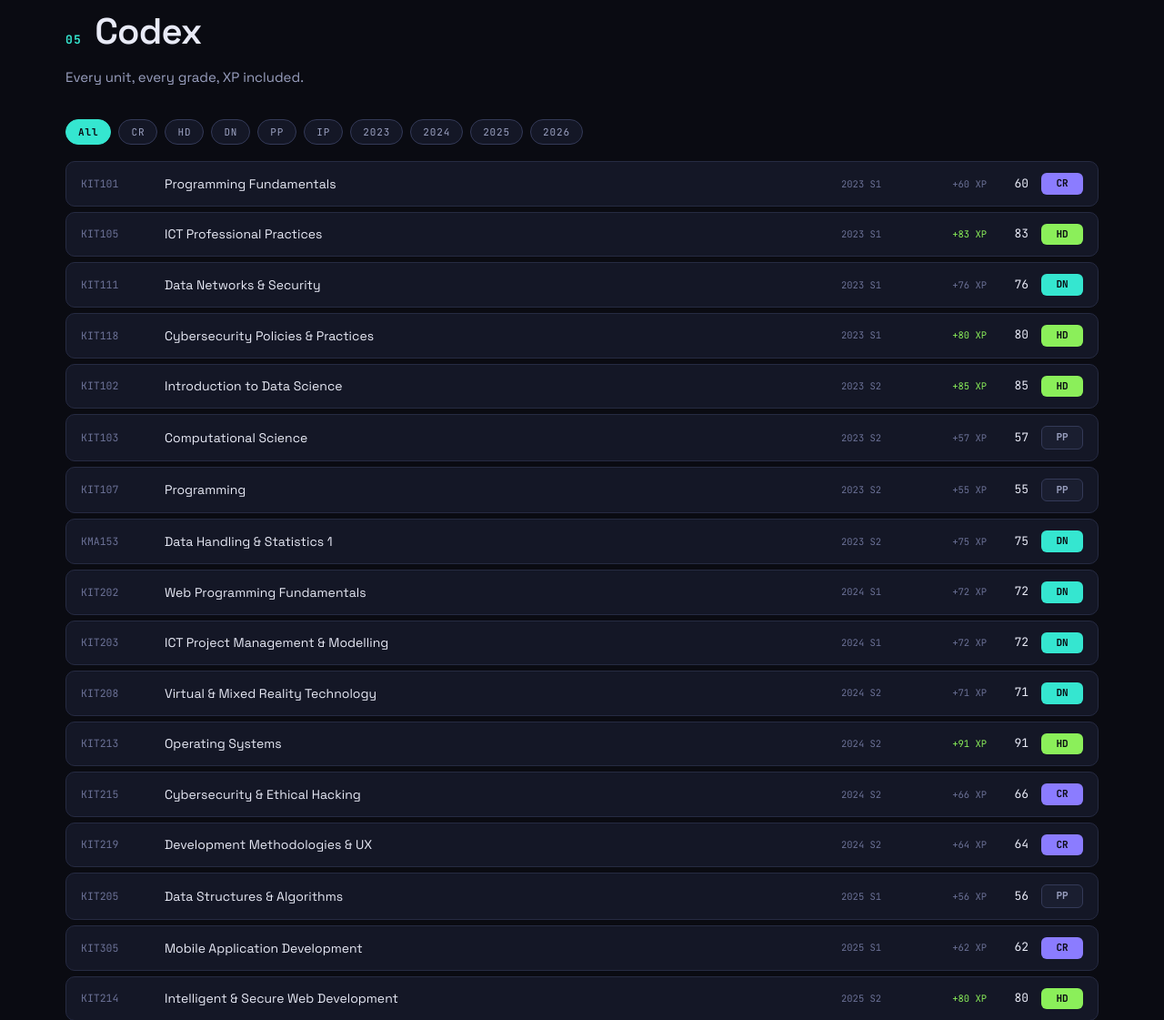
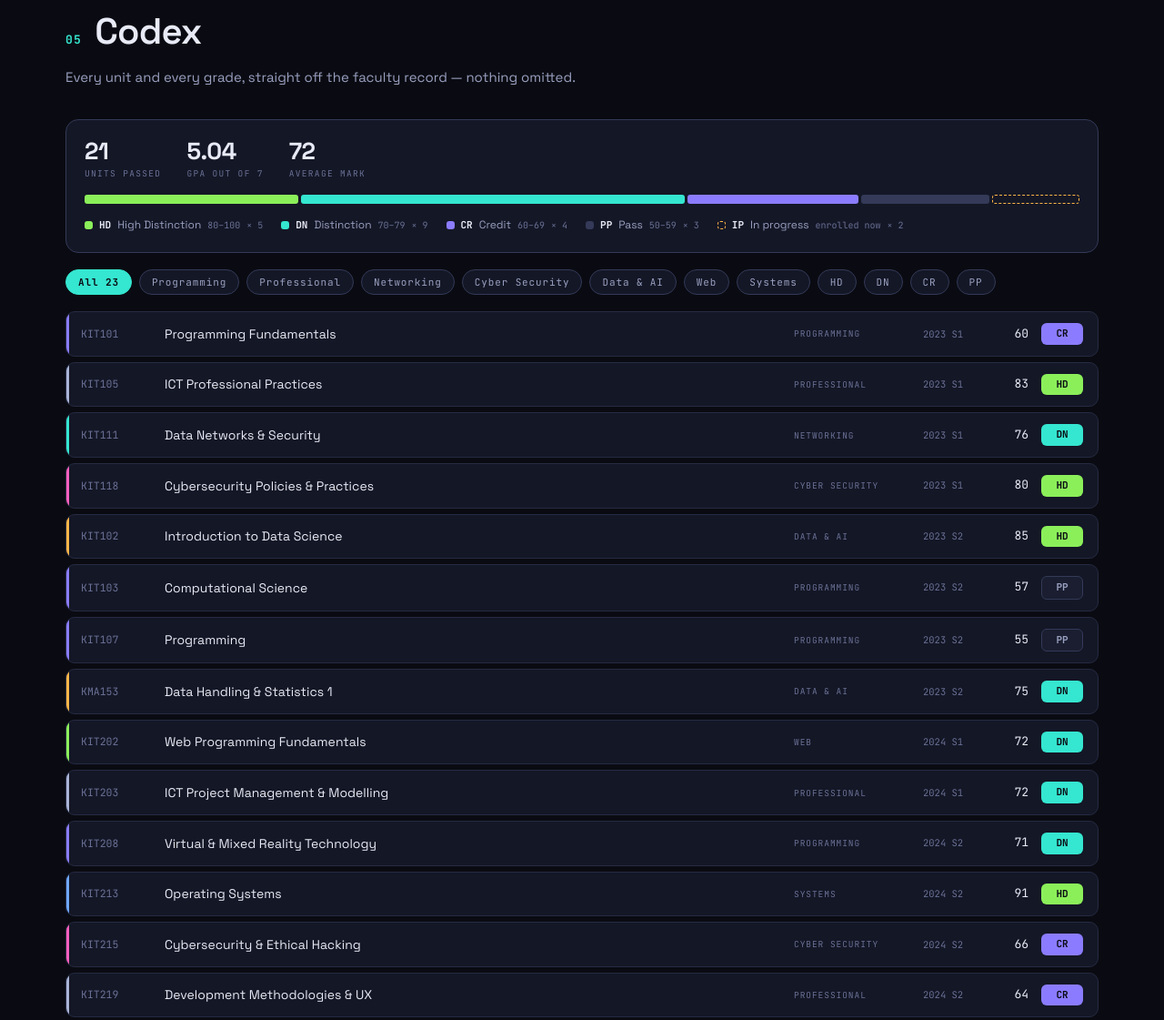
Before and after one commit to MISAN0/nomaan.github.io, a plain HTML site: page index.html in a window 1280 px wide. Shown: the part 7897-9018 px from the top of the page at 91% size. Drawn offline with Linux system fonts and the light colour scheme.

Commit message:
Explain the grading scale and group units by subject
Twenty-three rows of unexplained grade codes asked a lot of a reader,
particularly one outside Australia, where HD, DN, CR and PP mean
nothing.

- Add a summary strip: units passed, GPA, average mark, and a bar
  showing the shape of the record at a glance
- Spell out every grade code with its name and mark range, and count
  how many of each were earned
- Tag each unit with a subject theme matching a skill-tree branch, shown
  as a coloured stripe and offered as a filter, so a reader can check
  the security or data claims against the units behind them
- Replace the year filters with those themes; the year is already on
  every row, and subject is the more useful cut
- Drop the per-row XP column, which competed with the mark for
  attention. Marks still drive XP in the running total.

```diff
--- a/app.js
+++ b/app.js
@@ -307,13 +307,39 @@ function renderArtifacts(list) {
 }
 
 /* ---------- Codex + filters ---------- */
-function renderCodex(codex) {
-  const grades = [...new Set(codex.map(u => u.grade))];
-  const years = [...new Set(codex.map(u => u.year))].sort();
+function renderCodex(codex, academic, gradeScale) {
+  const passed = codex.filter(u => u.grade !== 'IP');
+
+  /* Summary: the numbers a reader wants before reading 23 rows. */
+  const counts = gradeScale
+    .map(g => ({ ...g, n: codex.filter(u => u.grade === g.code).length }))
+    .filter(g => g.n > 0);
+
+  $('#codexSummary').innerHTML = `
+    <div class="cx-stats">
+      <div class="cx-stat"><b>${passed.length}</b><span>units passed</span></div>
+      <div class="cx-stat"><b>${academic.gpa}</b><span>GPA out of ${academic.gpaScale}</span></div>
+      <div class="cx-stat"><b>${Math.round(passed.reduce((t, u) => t + u.mark, 0) / passed.length)}</b><span>average mark</span></div>
+    </div>
+    <div class="cx-dist" role="img" aria-label="Grade distribution">
+      ${counts.map(g => `<span class="cx-seg g-${esc(g.code)}" style="flex:${g.n}" title="${g.n} × ${esc(g.name)}"></span>`).join('')}
+    </div>
+    <div class="cx-key">
+      ${counts.map(g => `
+        <span class="cx-key-item">
+          <i class="g-${esc(g.code)}"></i>
+          <b>${esc(g.code)}</b> ${esc(g.name)}
+          <em>${esc(g.range)}</em>
+          <span class="cx-key-n">× ${g.n}</span>
+        </span>`).join('')}
+    </div>`;
+
+  const themes = [...new Set(codex.map(u => u.theme))];
   const filters = [
-    { key: 'ALL', label: 'All' },
-    ...grades.map(g => ({ key: 'g:' + g, label: g })),
-    ...years.map(y => ({ key: 'y:' + y, label: y }))
+    { key: 'ALL', label: `All ${codex.length}` },
+    ...themes.map(t => ({ key: 't:' + t, label: t })),
+    ...gradeScale.filter(g => g.code !== 'IP' && codex.some(u => u.grade === g.code))
+      .map(g => ({ key: 'g:' + g.code, label: g.code }))
   ];
   $('#codexFilters').innerHTML = filters
     .map((f, i) => `<button type="button" class="chip ${i === 0 ? 'on' : ''}" data-key="${esc(f.key)}">${esc(f.label)}</button>`)
@@ -322,18 +348,19 @@ function renderCodex(codex) {
   const match = (u, key) => {
     if (key === 'ALL') return true;
     const [kind, val] = key.split(':');
-    return kind === 'g' ? u.grade === val : String(u.year) === val;
+    return kind === 'g' ? u.grade === val : u.theme === val;
   };
 
   const draw = key => {
     const rows = codex.filter(u => match(u, key));
     $('#codexList').innerHTML = rows.map((u, i) => `
-      <div class="codex-row reveal g-${esc(u.grade)}" style="--i:${Math.min(i, 12)}">
+      <div class="codex-row reveal g-${esc(u.grade)} t-${esc(u.theme.replace(/\W+/g, '-'))}"
+           style="--i:${Math.min(i, 12)}" title="${esc(u.theme)} · ${esc(u.pts)} credit points">
         <span class="codex-code">${esc(u.code)}</span>
         <span class="codex-name">${esc(u.name)}</span>
+        <span class="codex-theme">${esc(u.theme)}</span>
         <span class="codex-when">${esc(u.year)} S${esc(u.sem)}</span>
-        <span class="codex-xp">${u.grade === 'IP' ? 'enrolled' : '+' + unitXp(u) + ' XP'}</span>
-        <span class="codex-mark">${u.mark ?? '—'}</span>
+        <span class="codex-mark">${u.grade === 'IP' ? '—' : u.mark}</span>
         <span class="codex-grade">${esc(u.grade)}</span>
       </div>`).join('');
     observeReveals();
@@ -434,7 +461,7 @@ function wireChrome() {
   renderGoals(DATA.goals);
   renderSkills(DATA.skills);
   renderArtifacts(DATA.artifacts);
-  renderCodex(DATA.codex);
+  renderCodex(DATA.codex, DATA.academic, DATA.gradeScale);
   renderCampaign(DATA.campaign);
   renderAchievements(DATA.achievements);
   observeReveals();
--- a/data.js
+++ b/data.js
@@ -444,37 +444,40 @@ const DATA = {
   ],
 
   /* ---------- Codex: every unit, straight off the faculty record ----------
-     mark = the actual mark, and the mark IS the XP for that unit.
-     grade: HD / DN / CR / PP, or IP for currently enrolled.
-     pts = credit points (KIT300 is a 25pt double unit).                      */
+     mark  = the actual mark, and the mark IS the XP for that unit.
+     grade = HD / DN / CR / PP, or IP for currently enrolled. The grade
+             scale is spelled out in `gradeScale` below, because these
+             codes mean nothing outside Australia.
+     pts   = credit points (KIT300 is a 25pt double unit).
+     theme = groups the unit with the matching skill-tree branch.          */
   codex: [
-    { code: "KIT101", name: "Programming Fundamentals",             grade: "CR", mark: 60, year: 2023, sem: 1, pts: 12.5 },
-    { code: "KIT105", name: "ICT Professional Practices",           grade: "HD", mark: 83, year: 2023, sem: 1, pts: 12.5 },
-    { code: "KIT111", name: "Data Networks & Security",             grade: "DN", mark: 76, year: 2023, sem: 1, pts: 12.5 },
-    { code: "KIT118", name: "Cybersecurity Policies & Practices",   grade: "HD", mark: 80, year: 2023, sem: 1, pts: 12.5 },
-    { code: "KIT102", name: "Introduction to Data Science",         grade: "HD", mark: 85, year: 2023, sem: 2, pts: 12.5 },
-    { code: "KIT103", name: "Computational Science",                grade: "PP", mark: 57, year: 2023, sem: 2, pts: 12.5 },
-    { code: "KIT107", name: "Programming",                          grade: "PP", mark: 55, year: 2023, sem: 2, pts: 12.5 },
-    { code: "KMA153", name: "Data Handling & Statistics 1",         grade: "DN", mark: 75, year: 2023, sem: 2, pts: 12.5 },
+    { code: "KIT101", name: "Programming Fundamentals",             grade: "CR", mark: 60, year: 2023, sem: 1, pts: 12.5, theme: "Programming" },
+    { code: "KIT105", name: "ICT Professional Practices",           grade: "HD", mark: 83, year: 2023, sem: 1, pts: 12.5, theme: "Professional" },
+    { code: "KIT111", name: "Data Networks & Security",             grade: "DN", mark: 76, year: 2023, sem: 1, pts: 12.5, theme: "Networking" },
+    { code: "KIT118", name: "Cybersecurity Policies & Practices",   grade: "HD", mark: 80, year: 2023, sem: 1, pts: 12.5, theme: "Cyber Security" },
+    { code: "KIT102", name: "Introduction to Data Science",         grade: "HD", mark: 85, year: 2023, sem: 2, pts: 12.5, theme: "Data & AI" },
+    { code: "KIT103", name: "Computational Science",                grade: "PP", mark: 57, year: 2023, sem: 2, pts: 12.5, theme: "Programming" },
+    { code: "KIT107", name: "Programming",                          grade: "PP", mark: 55, year: 2023, sem: 2, pts: 12.5, theme: "Programming" },
+    { code: "KMA153", name: "Data Handling & Statistics 1",         grade: "DN", mark: 75, year: 2023, sem: 2, pts: 12.5, theme: "Data & AI" },
 
-    { code: "KIT202", name: "Web Programming Fundamentals",         grade: "DN", mark: 72, year: 2024, sem: 1, pts: 12.5 },
-    { code: "KIT203", name: "ICT Project Management & Modelling",   grade: "DN", mark: 72, year: 2024, sem: 1, pts: 12.5 },
-    { code: "KIT208", name: "Virtual & Mixed Reality Technology",   grade: "DN", mark: 71, year: 2024, sem: 2, pts: 12.5 },
-    { code: "KIT213", name: "Operating Systems",                    grade: "HD", mark: 91, year: 2024, sem: 2, pts: 12.5 },
-    { code: "KIT215", name: "Cybersecurity & Ethical Hacking",      grade: "CR", mark: 66, year: 2024, sem: 2, pts: 12.5 },
-    { code: "KIT219", name: "Development Methodologies & UX",       grade: "CR", mark: 64, year: 2024, sem: 2, pts: 12.5 },
+    { code: "KIT202", name: "Web Programming Fundamentals",         grade: "DN", mark: 72, year: 2024, sem: 1, pts: 12.5, theme: "Web" },
+    { code: "KIT203", name: "ICT Project Management & Modelling",   grade: "DN", mark: 72, year: 2024, sem: 1, pts: 12.5, theme: "Professional" },
+    { code: "KIT208", name: "Virtual & Mixed Reality Technology",   grade: "DN", mark: 71, year: 2024, sem: 2, pts: 12.5, theme: "Programming" },
+    { code: "KIT213", name: "Operating Systems",                    grade: "HD", mark: 91, year: 2024, sem: 2, pts: 12.5, theme: "Systems" },
+    { code: "KIT215", name: "Cybersecurity & Ethical Hacking",      grade: "CR", mark: 66, year: 2024, sem: 2, pts: 12.5, theme: "Cyber Security" },
+    { code: "KIT219", name: "Development Methodologies & UX",       grade: "CR", mark: 64, year: 2024, sem: 2, pts: 12.5, theme: "Professional" },
 
-    { code: "KIT205", name: "Data Structures & Algorithms",         grade: "PP", mark: 56, year: 2025, sem: 1, pts: 12.5 },
-    { code: "KIT305", name: "Mobile Application Development",       grade: "CR", mark: 62, year: 2025, sem: 1, pts: 12.5 },
-    { code: "KIT214", name: "Intelligent & Secure Web Development", grade: "HD", mark: 80, year: 2025, sem: 2, pts: 12.5 },
-    { code: "KIT315", name: "Machine Learning & Applications",      grade: "DN", mark: 72, year: 2025, sem: 2, pts: 12.5 },
-    { code: "KIT325", name: "Advanced Cybersecurity & eForensics",  grade: "DN", mark: 79, year: 2025, sem: 2, pts: 12.5 },
+    { code: "KIT205", name: "Data Structures & Algorithms",         grade: "PP", mark: 56, year: 2025, sem: 1, pts: 12.5, theme: "Programming" },
+    { code: "KIT305", name: "Mobile Application Development",       grade: "CR", mark: 62, year: 2025, sem: 1, pts: 12.5, theme: "Programming" },
+    { code: "KIT214", name: "Intelligent & Secure Web Development", grade: "HD", mark: 80, year: 2025, sem: 2, pts: 12.5, theme: "Web" },
+    { code: "KIT315", name: "Machine Learning & Applications",      grade: "DN", mark: 72, year: 2025, sem: 2, pts: 12.5, theme: "Data & AI" },
+    { code: "KIT325", name: "Advanced Cybersecurity & eForensics",  grade: "DN", mark: 79, year: 2025, sem: 2, pts: 12.5, theme: "Cyber Security" },
 
-    { code: "KIT304", name: "Server Administration & Security Assurance", grade: "DN", mark: 74, year: 2026, sem: 1, pts: 12.5 },
-    { code: "KIT318", name: "Big Data & Cloud Computing",           grade: "DN", mark: 73, year: 2026, sem: 1, pts: 12.5 },
+    { code: "KIT304", name: "Server Administration & Security Assurance", grade: "DN", mark: 74, year: 2026, sem: 1, pts: 12.5, theme: "Systems" },
+    { code: "KIT318", name: "Big Data & Cloud Computing",           grade: "DN", mark: 73, year: 2026, sem: 1, pts: 12.5, theme: "Data & AI" },
 
-    { code: "KIT300", name: "ICT Project (Capstone)",               grade: "IP", year: 2026, sem: 2, pts: 25   },
-    { code: "KIT307", name: "Computer Graphics & Animation",        grade: "IP", year: 2026, sem: 2, pts: 12.5 }
+    { code: "KIT300", name: "ICT Project (Capstone)",               grade: "IP", year: 2026, sem: 2, pts: 25, theme: "Professional" },
+    { code: "KIT307", name: "Computer Graphics & Animation",        grade: "IP", year: 2026, sem: 2, pts: 12.5, theme: "Programming" }
   ],
 
   /* ---------- Academic record: shown as HUD chips ---------- */
@@ -486,6 +489,17 @@ const DATA = {
     graduating: "Dec 2026",
     degreeName: "Bachelor of ICT"
   },
+
+  /* ---------- Grade scale ----------
+     Australian grade codes are meaningless to a reader outside the
+     system, so the site prints the name and the mark range.            */
+  gradeScale: [
+    { code: "HD", name: "High Distinction", range: "80–100" },
+    { code: "DN", name: "Distinction",      range: "70–79"  },
+    { code: "CR", name: "Credit",           range: "60–69"  },
+    { code: "PP", name: "Pass",             range: "50–59"  },
+    { code: "IP", name: "In progress",      range: "enrolled now" }
+  ],
 
   /* ---------- Campaign log: experience + education ---------- */
   campaign: [
--- a/index.html
+++ b/index.html
@@ -125,8 +125,9 @@
   <section class="section" id="codex">
     <header class="section-head">
       <h2 class="section-title"><span class="title-idx">05</span> Codex</h2>
-      <p class="section-sub">Every unit, every grade, XP included.</p>
+      <p class="section-sub">Every unit and every grade, straight off the faculty record — nothing omitted.</p>
     </header>
+    <div class="codex-summary" id="codexSummary"></div>
     <div class="codex-filters" id="codexFilters"></div>
     <div class="codex" id="codexList"></div>
   </section>
--- a/style.css
+++ b/style.css
@@ -427,6 +427,40 @@ main { position: relative; z-index: 1; }
 }
 
 /* ── Codex ──────────────────────────────────────────────── */
+/* Summary strip: the headline numbers, the shape of the record, and a
+   key for grade codes that mean nothing outside Australia. */
+.codex-summary {
+  border: 1px solid var(--line-2); border-radius: var(--radius);
+  background: var(--panel); padding: 20px; margin-bottom: 18px;
+}
+.cx-stats { display: flex; flex-wrap: wrap; gap: 28px; margin-bottom: 16px; }
+.cx-stat { display: flex; flex-direction: column; gap: 2px; }
+.cx-stat b { font-size: 26px; letter-spacing: -.02em; line-height: 1.1; }
+.cx-stat span { font-family: var(--mono); font-size: 9.5px; letter-spacing: .14em; text-transform: uppercase; color: var(--txt-mute); }
+
+.cx-dist { display: flex; gap: 3px; height: 10px; margin-bottom: 14px; }
+.cx-seg { border-radius: 3px; min-width: 6px; }
+.cx-seg.g-HD { background: var(--lime); }
+.cx-seg.g-DN { background: var(--cyan); }
+.cx-seg.g-CR { background: var(--violet); }
+.cx-seg.g-PP { background: var(--line-2); }
+.cx-seg.g-IP { background: transparent; border: 1px dashed var(--amber); }
+
+.cx-key { display: flex; flex-wrap: wrap; gap: 8px 20px; }
+.cx-key-item {
+  display: inline-flex; align-items: center; gap: 7px;
+  font-size: 12px; color: var(--txt-dim);
+}
+.cx-key-item i { width: 9px; height: 9px; border-radius: 3px; flex: none; }
+.cx-key-item i.g-HD { background: var(--lime); }
+.cx-key-item i.g-DN { background: var(--cyan); }
+.cx-key-item i.g-CR { background: var(--violet); }
+.cx-key-item i.g-PP { background: var(--line-2); }
+.cx-key-item i.g-IP { border: 1px dashed var(--amber); }
+.cx-key-item b { font-family: var(--mono); font-size: 11px; color: var(--txt); }
+.cx-key-item em { font-style: normal; font-family: var(--mono); font-size: 10px; color: var(--txt-mute); }
+.cx-key-n { font-family: var(--mono); font-size: 10px; color: var(--txt-mute); }
+
 .codex-filters { display: flex; flex-wrap: wrap; gap: 8px; margin-bottom: 18px; }
 .chip {
   font-family: var(--mono); font-size: 11px; letter-spacing: .08em; cursor: pointer;
@@ -437,22 +471,32 @@ main { position: relative; z-index: 1; }
 .chip.on { background: var(--cyan); color: #0a0b12; border-color: var(--cyan); font-weight: 700; }
 .codex { display: grid; gap: 6px; }
 .codex-row {
-  display: grid; grid-template-columns: 78px 1fr 70px 76px 32px 46px; align-items: center; gap: 14px;
+  position: relative; overflow: hidden;
+  display: grid; grid-template-columns: 78px 1fr 128px 70px 32px 46px; align-items: center; gap: 14px;
   padding: 12px 16px; border-radius: 10px; background: var(--panel); border: 1px solid var(--line);
   font-size: 14px; transition: .18s;
 }
+.codex-row::before { content: ''; position: absolute; inset: 0 auto 0 0; width: 3px; background: var(--line-2); }
 .codex-row:hover { border-color: var(--line-2); background: var(--panel-2); }
 .codex-code { font-family: var(--mono); font-size: 11.5px; color: var(--txt-mute); }
+.codex-theme { font-family: var(--mono); font-size: 9.5px; letter-spacing: .1em; text-transform: uppercase; color: var(--txt-mute); }
 .codex-when { font-family: var(--mono); font-size: 10.5px; color: var(--txt-mute); }
-.codex-xp { font-family: var(--mono); font-size: 10.5px; color: var(--txt-mute); text-align: right; }
 .codex-mark { font-family: var(--mono); font-size: 13px; text-align: right; color: var(--txt); }
+
+/* Theme stripe ties a unit back to its skill-tree branch. */
+.codex-row.t-Cyber-Security::before { background: var(--magenta); }
+.codex-row.t-Networking::before     { background: var(--cyan); }
+.codex-row.t-Programming::before    { background: var(--violet); }
+.codex-row.t-Web::before            { background: var(--lime); }
+.codex-row.t-Data-AI::before        { background: var(--amber); }
+.codex-row.t-Systems::before        { background: #6fa8ff; }
+.codex-row.t-Professional::before   { background: #a9b4d6; }
 .codex-grade { font-family: var(--mono); font-size: 11px; font-weight: 700; text-align: center; padding: 3px 0; border-radius: 6px; }
 .g-HD .codex-grade { color: #0a0b12; background: var(--lime); }
 .g-DN .codex-grade { color: #0a0b12; background: var(--cyan); }
 .g-CR .codex-grade { color: #0a0b12; background: var(--violet); }
 .g-PP .codex-grade { color: var(--txt-dim); background: var(--panel-2); border: 1px solid var(--line-2); }
 .g-IP .codex-grade { color: var(--amber); background: rgba(255,182,72,.14); border: 1px dashed var(--amber); }
-.g-HD .codex-xp { color: var(--lime); }
 
 /* ── Campaign ───────────────────────────────────────────── */
 .campaign { display: grid; gap: 4px; }
@@ -527,6 +571,10 @@ body.plain .artifact-link { color: #101014; text-decoration: underline; }
 body.plain .reveal { opacity: 1; transform: none; }
 body.plain .hud-nav a.is-cta { color: #fff; background: #101014; }
 body.plain .btn-primary { background: #101014; color: #fff; border-color: #101014; }
+body.plain .cx-seg.g-HD, body.plain .cx-key-item i.g-HD { background: #101014; }
+body.plain .cx-seg.g-DN, body.plain .cx-key-item i.g-DN { background: #43464f; }
+body.plain .cx-seg.g-CR, body.plain .cx-key-item i.g-CR { background: #8b8e99; }
+body.plain .codex-row::before { display: none; }
 body.plain .g-HD .codex-grade, body.plain .g-DN .codex-grade, body.plain .g-CR .codex-grade { background: #101014; color: #fff; }
 body.plain .quest-state, body.plain .quest-role, body.plain .goal-target,
 body.plain .camp-period, body.plain .title-idx, body.plain .stat-key,
@@ -568,6 +616,6 @@ body.plain .degree-head b { color: #101014; }
   .goals { grid-template-columns: 1fr; }
   .goal { padding: 20px; }
   .codex-row { grid-template-columns: 66px 1fr 30px 42px; gap: 10px; }
-  .codex-xp, .codex-when { display: none; }
+  .codex-theme, .codex-when { display: none; }
   .degree { max-width: none; }
 }
```
